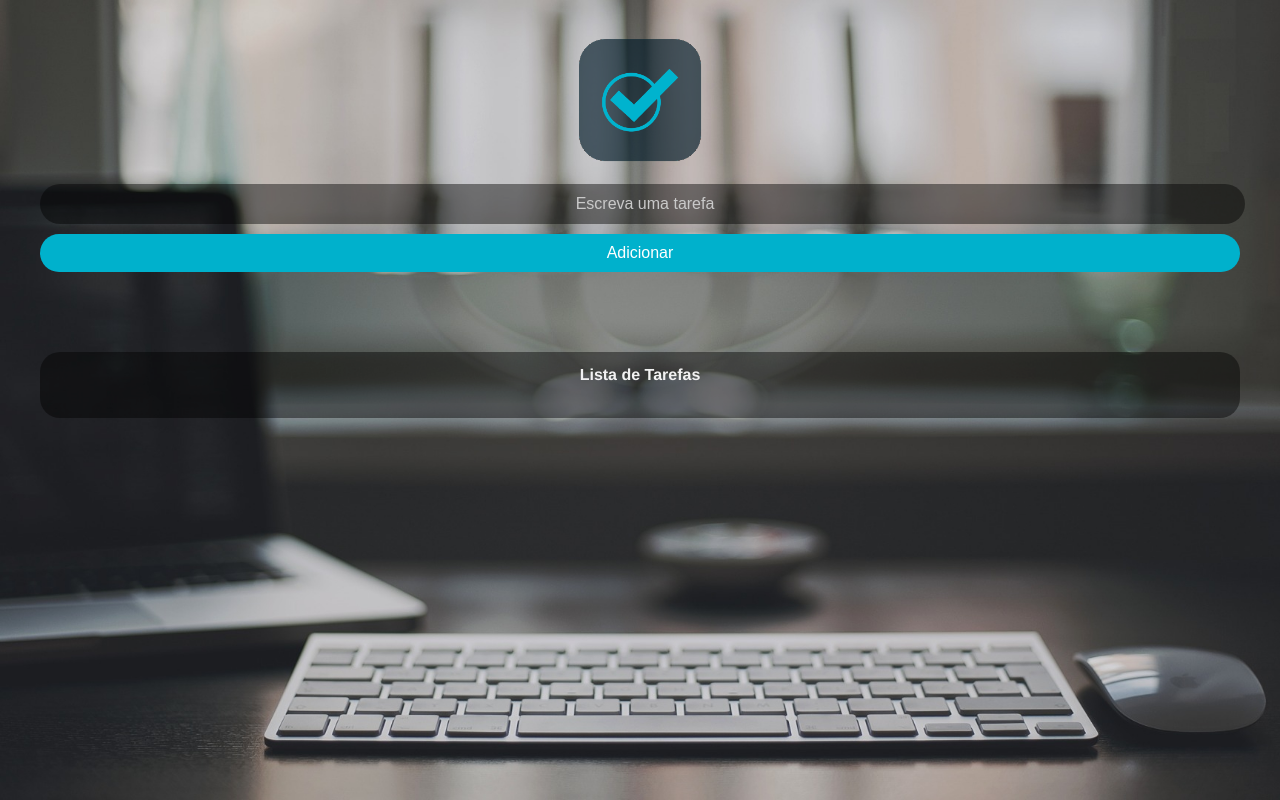
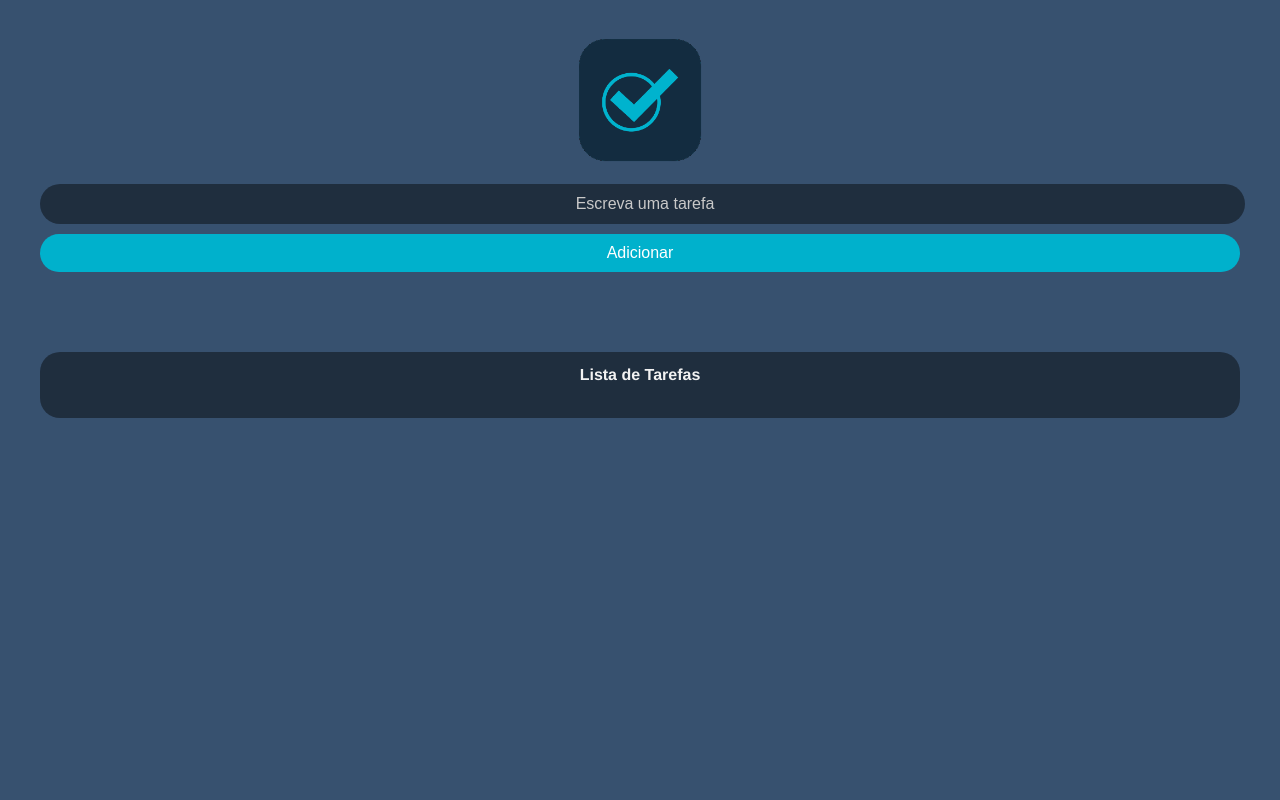
Before and after one commit to patrickolivveira/lista-de-tarefas, a React app: page / in a window 1280 px wide. Built offline with nearby package versions, Linux system fonts and the light colour scheme.

Commit message:
ajustes de layout

```diff
--- a/src/index.css
+++ b/src/index.css
@@ -4,7 +4,8 @@ body {
   margin: 0;
   font-family: sans-serif;
   min-width: 250px;
-  background: url(/images/desk.jpg) no-repeat center center fixed;
+  /* background: url(/images/desk.jpg) no-repeat center center fixed;  */
+  background-color: #37516f;
   -webkit-background-size: cover;
   -moz-background-size: cover;
   -o-background-size: cover;
```
